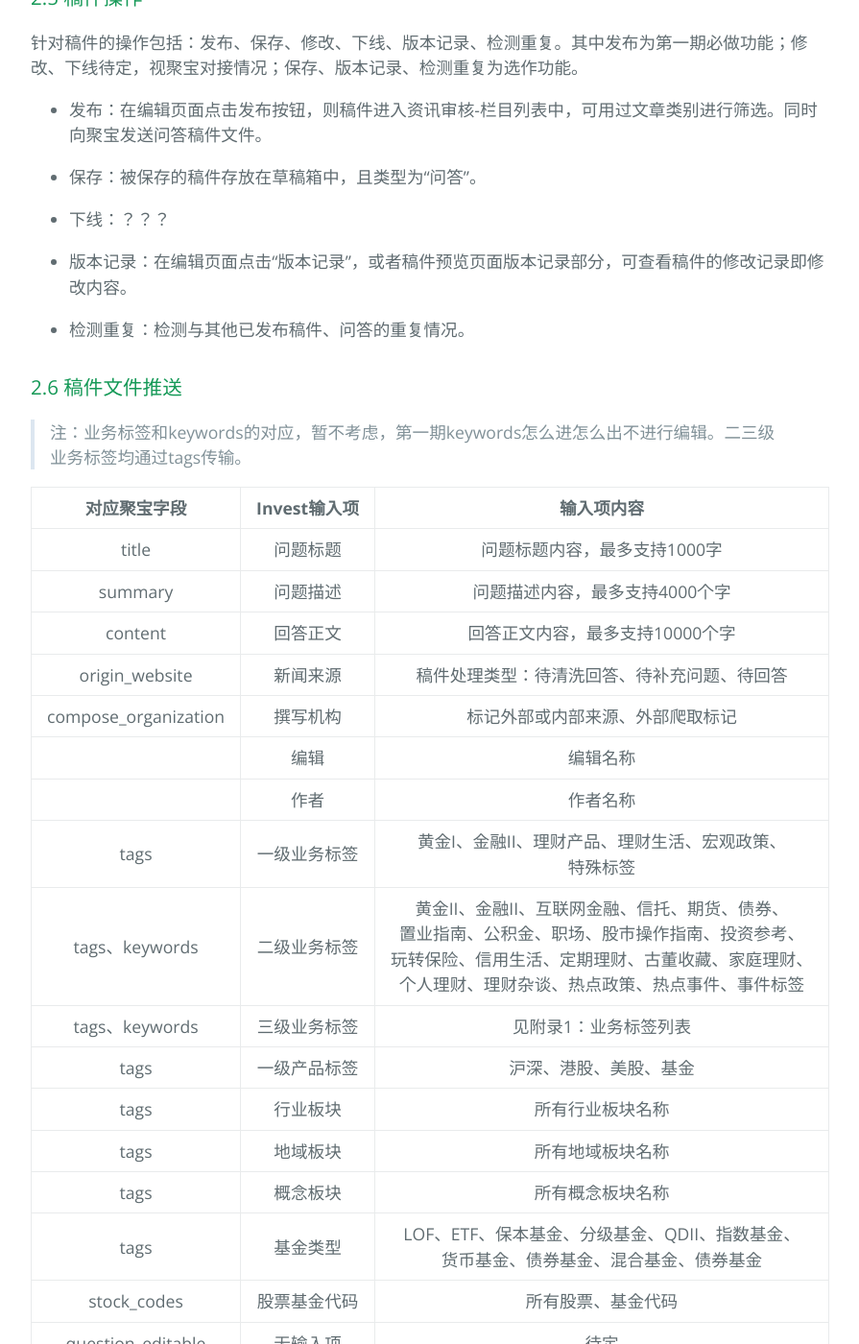
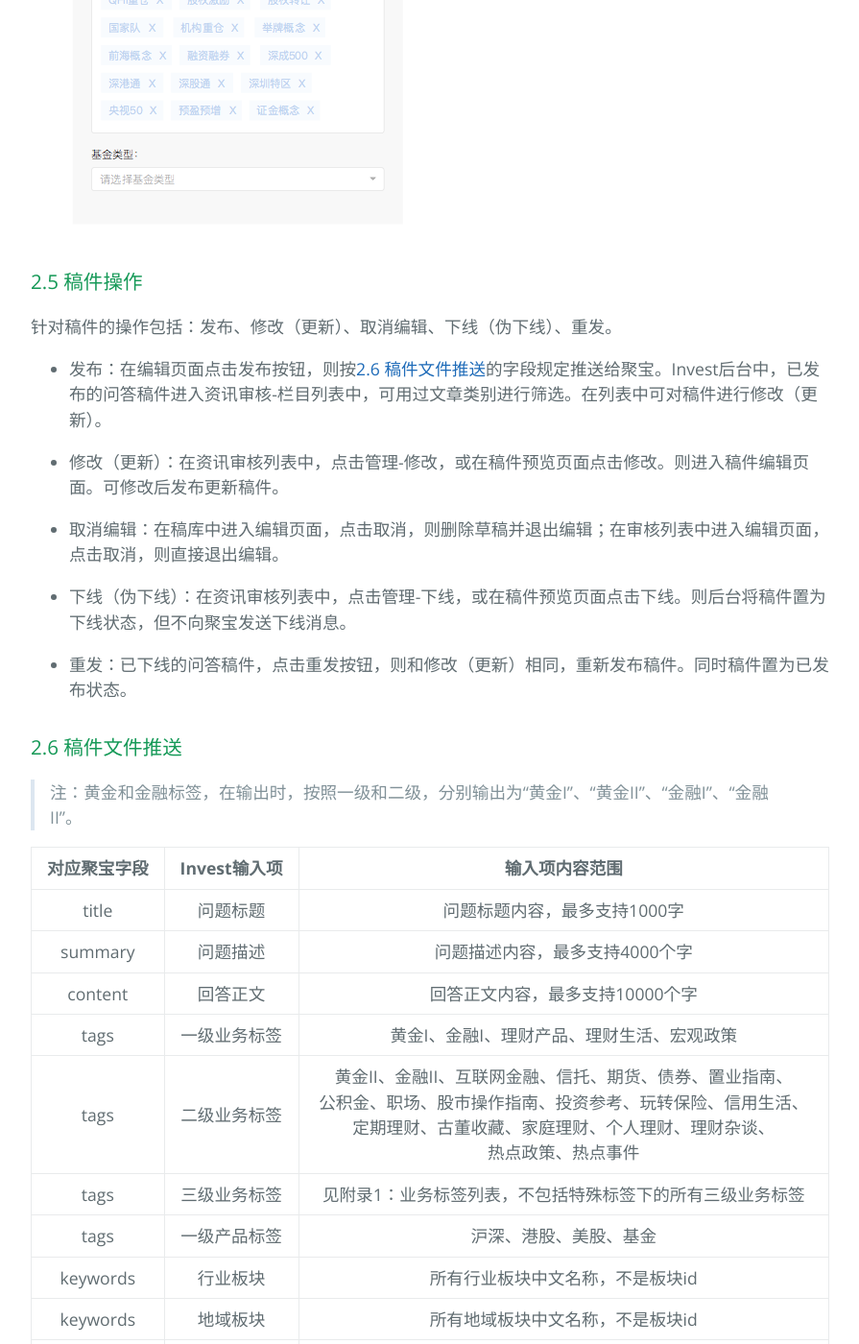
Before and after one commit to Littletreeeeee/prd-invest, a Jekyll site: the page built from documents/prd_invest_jubaoqa.md, in a window 1280 px wide and 1400 px high, scrolled down 9360 px. Shown: the whole window at 96% size, without its empty margins (192-1087 px from the left). Built offline with Jekyll 4.4.1, drawn with Linux system fonts in a browser that asks for light colours; the repository's description, which GitHub fills in, is left out; some of the changed text lies outside the part shown.

Commit message:
add content

```diff
--- a/documents/prd_invest_jubaoqa.md
+++ b/documents/prd_invest_jubaoqa.md
@@ -4,6 +4,13 @@ layout: default
 [返回文档目录](../)
 
 # 聚宝问答模块后台
+
+| 日期 | 修订人 | 修订内容 |
+|:---:|  :-----------: | :-----------: |
+| 20170410 | 朱近凡 | 补充了稿件储存部分的字段说明及注意事项，同时增加了基金类型的储存字段fund_types。 |
+| 20170410 | 朱近凡 | 补充了黄金和金融一二级标签输出时的规范；修改了2.6传输字段说明，板块和基金类型标签按名称放入keywords中。见2.6 稿件文件推送。|
+| 20170410 | 朱近凡 | 补充了稿件操作部分，包括发布、修改、伪下线、重发、取消编辑。见2.5 稿件操作。 |
+
 
 ## 目录
 * [1. 功能流程及概览](#1-功能流程及概览)
@@ -18,6 +25,7 @@ layout: default
     * [手动筛选并选中标签](#手动筛选并选中标签)
   * [2.5 稿件操作](#25-稿件操作)
   * [2.6 稿件文件推送](#26-稿件文件推送)
+  * [2.7 稿件文件储存](#27-稿件文件储存)
 * [附录1：业务标签列表](#附录1业务标签列表)
 * [附录2：产品标签列表](#附录2产品标签列表)
 * [附录3：聚宝合作流程及注意事项](#附录3聚宝合作流程及注意事项)
@@ -151,46 +159,64 @@ layout: default
 
 
 ### 2.5 稿件操作
-针对稿件的操作包括：发布、保存、修改、下线、版本记录、检测重复。其中发布为第一期必做功能；修改、下线待定，视聚宝对接情况；保存、版本记录、检测重复为选作功能。
+针对稿件的操作包括：发布、修改（更新）、取消编辑、下线（伪下线）、重发。
 
-* 发布：在编辑页面点击发布按钮，则稿件进入资讯审核-栏目列表中，可用过文章类别进行筛选。同时向聚宝发送问答稿件文件。
+* 发布：在编辑页面点击发布按钮，则按[2.6 稿件文件推送](#26-稿件文件推送)的字段规定推送给聚宝。Invest后台中，已发布的问答稿件进入资讯审核-栏目列表中，可用过文章类别进行筛选。在列表中可对稿件进行修改（更新）。
 
-* 保存：被保存的稿件存放在草稿箱中，且类型为“问答”。
+* 修改（更新）：在资讯审核列表中，点击管理-修改，或在稿件预览页面点击修改。则进入稿件编辑页面。可修改后发布更新稿件。
 
-* 下线：？？？
+* 取消编辑：在稿库中进入编辑页面，点击取消，则删除草稿并退出编辑；在审核列表中进入编辑页面，点击取消，则直接退出编辑。
 
-* 版本记录：在编辑页面点击“版本记录”，或者稿件预览页面版本记录部分，可查看稿件的修改记录即修改内容。
+* 下线（伪下线）：在资讯审核列表中，点击管理-下线，或在稿件预览页面点击下线。则后台将稿件置为下线状态，但不向聚宝发送下线消息。
 
-* 检测重复：检测与其他已发布稿件、问答的重复情况。
+* 重发：已下线的问答稿件，点击重发按钮，则和修改（更新）相同，重新发布稿件。同时稿件置为已发布状态。
 
 ### 2.6 稿件文件推送
 
-> 注：业务标签和keywords的对应，暂不考虑，第一期keywords怎么进怎么出不进行编辑。二三级业务标签均通过tags传输。
+> 注：黄金和金融标签，在输出时，按照一级和二级，分别输出为“黄金I”、“黄金II”、“金融I”、“金融II”。
 
-| 对应聚宝字段 | Invest输入项 | 输入项内容 |
+| 对应聚宝字段 | Invest输入项 | 输入项内容范围 |
 |:---:| :-----------: | :-----------: |
 |title|问题标题|问题标题内容，最多支持1000字|
 |summary|问题描述|问题描述内容，最多支持4000个字|
 |content|回答正文|回答正文内容，最多支持10000个字|
-|origin_website|新闻来源|稿件处理类型：待清洗回答、待补充问题、待回答|
-|compose_organization|撰写机构|标记外部或内部来源、外部爬取标记|
-||编辑|编辑名称|
-||作者|作者名称|
-|tags|一级业务标签|黄金I、金融II、理财产品、理财生活、宏观政策、特殊标签|
-|tags、keywords|二级业务标签|黄金II、金融II、互联网金融、信托、期货、债券、置业指南、公积金、职场、股市操作指南、投资参考、玩转保险、信用生活、定期理财、古董收藏、家庭理财、个人理财、理财杂谈、热点政策、热点事件、事件标签|
-|tags、keywords|三级业务标签|见附录1：业务标签列表|
+|tags|一级业务标签|黄金I、金融I、理财产品、理财生活、宏观政策|
+|tags|二级业务标签|黄金II、金融II、互联网金融、信托、期货、债券、置业指南、公积金、职场、股市操作指南、投资参考、玩转保险、信用生活、定期理财、古董收藏、家庭理财、个人理财、理财杂谈、热点政策、热点事件|
+|tags|三级业务标签|见附录1：业务标签列表，不包括特殊标签下的所有三级业务标签|
 |tags|一级产品标签|沪深、港股、美股、基金|
-|tags|行业板块|所有行业板块名称|
-|tags|地域板块|所有地域板块名称|
-|tags|概念板块|所有概念板块名称|
-|tags|基金类型|LOF、ETF、保本基金、分级基金、QDII、指数基金、货币基金、债券基金、混合基金、债券基金|
+|keywords|行业板块|所有行业板块中文名称，不是板块id|
+|keywords|地域板块|所有地域板块中文名称，不是板块id|
+|keywords|概念板块|所有概念板块中文名称，不是板块id|
+|keywords|基金类型|LOF、ETF、保本基金、分级基金、QDII、指数基金、货币基金、债券基金、混合基金、债券基金|
 |stock_codes|股票基金代码|所有股票、基金代码|
-|question_editable|无输入项|待定|
-|answer_editable|无输入项|待定|
+|updated_at|更新时间|Ex:2017-04-10T16:25:12.824+08:00|
+
+### 2.7 稿件文件储存
+
+> 注：一二三级业务标签及一级产品标签，均存在tags字段中，需要前端自行匹配。
+> 注：黄金和金融标签，在存储时，按照一级和二级，分别储存为“黄金I”、“黄金II”、“金融I”、“金融II”。前端显示和检测时，还是按照“黄金”、“金融”来显示和检测。
+
+| 储存字段 | Invest输入项 | 输入项内容范围 |
+|:---:| :-----------: | :-----------: |
+|title|问题标题|问题标题内容，最多支持1000字|
+|summary|问题描述|问题描述内容，最多支持4000个字|
+|content|回答正文|回答正文内容，最多支持10000个字|
+|tags|一级业务标签|黄金I、金融I、理财产品、理财生活、宏观政策|
+|tags|二级业务标签|黄金II、金融II、互联网金融、信托、期货、债券、置业指南、公积金、职场、股市操作指南、投资参考、玩转保险、信用生活、定期理财、古董收藏、家庭理财、个人理财、理财杂谈、热点政策、热点事件|
+|tags|三级业务标签|见附录1：业务标签列表，不包括特殊标签下的所有三级业务标签|
+|tags|一级产品标签|沪深、港股、美股、基金|
+|industries|行业板块|所有行业板块id|
+|regions|地域板块|所有的地域板块id|
+|concepts|概念板块|所有概念板块id|
+|fund_types|基金类型|LOF、ETF、保本基金、分级基金、QDII、指数基金、货币基金、债券基金、混合基金、债券基金|
+|keywords|行业板块；地域板块；概念板块；基金类型|所有行业板块中文名称；所有地域板块中文名称；所有概念板块中文名称；LOF、ETF、保本基金、分级基金、QDII、指数基金、货币基金、债券基金、混合基金、债券基金|
+|stock_codes|股票基金代码|所有股票、基金代码|
+|updated_at|更新时间|Ex:2017-04-10T16:25:12.824+08:00|
 
 ## 附录1：业务标签列表
 
 > 注：列表最后特殊标签部分，暂不录入
+> 注：黄金和金融标签，在输出时，按照一级和二级，分别输出为“黄金I”、“黄金II”、“金融I”、“金融II”。
 
 |一级业务标签|二级业务标签|三级业务标签|
 |:---:| :-----------: | :-----------: |
@@ -458,7 +484,7 @@ layout: default
 |基金|保本基金|类别下全部基金|
 |基金|ETF|类别下全部基金|
 |基金|LOF|类别下全部基金|
-|||全部黄金基金|
+|/|/|全部黄金基金|
 
 
 ## 附录3：聚宝合作流程及注意事项
```
Also changed, not shown: 1 other file.
